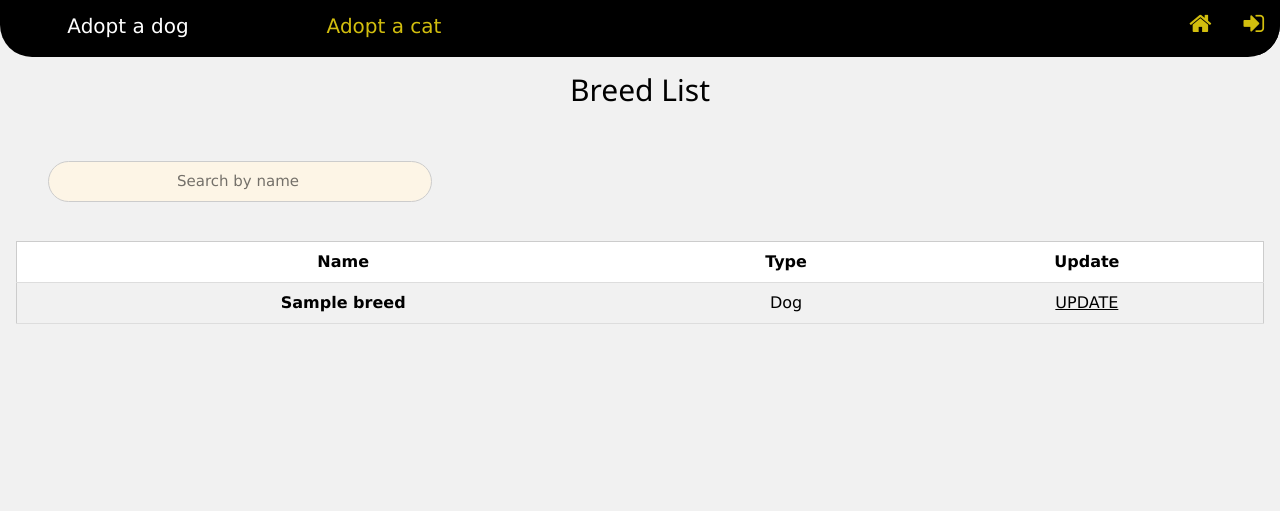
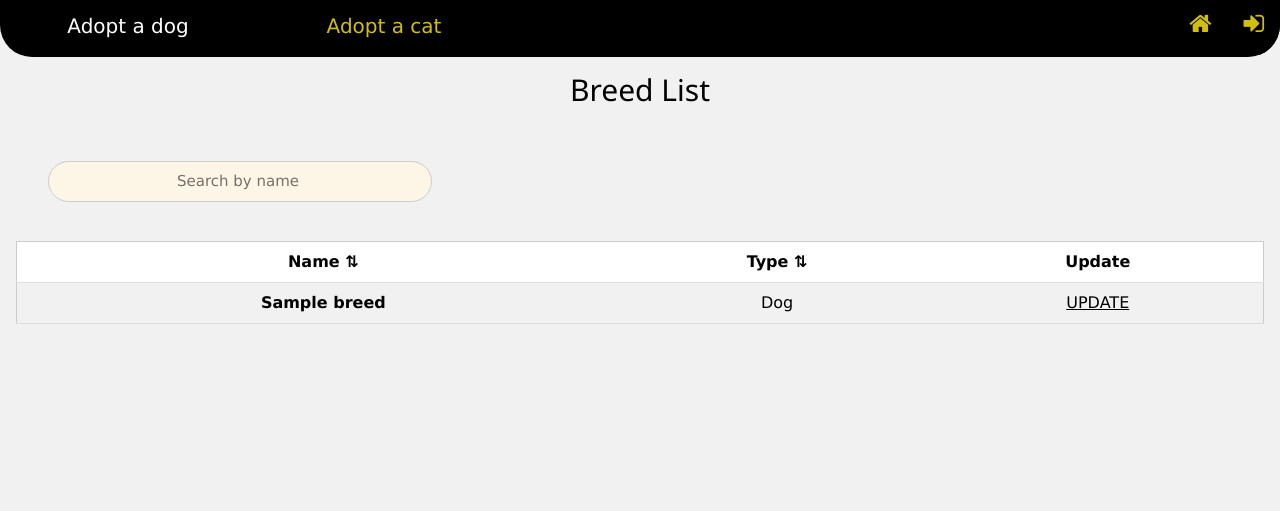
Before and after one commit to diana-shyrokikh/pet-shelter-site, a Django app: page /breeds/ in a window 1280 px wide. Shown: the top 511 px of the page. Run offline with Django 4.2, Linux system fonts and the light colour scheme; tables that the repository leaves empty hold one stand-in row (values such as "Sample post").

Commit message:
Added sorting in breed_list.html table

```diff
--- a/templates/shelter/breed_list.html
+++ b/templates/shelter/breed_list.html
@@ -17,10 +17,10 @@
           </p>
         </form>
       </div>
-      <table class="w3-table-all w3-centered" style="font-size: 16px">
+      <table id="Table" class="w3-table-all w3-centered" style="font-size: 16px">
         <tr>
-          <th>Name</th>
-          <th>Type</th>
+          <th style="cursor: pointer;" onclick="sortTable(0)">Name &#x21c5;</th>
+          <th style="cursor: pointer;" onclick="sortTable(0)">Type &#x21c5;</th>
           <th>Update</th>
         </tr>
         {% for breed in breed_list %}
@@ -41,4 +41,6 @@
     {% endif %}
 
   </div>
+  <script src="{% static 'js/sort-table.js' %}"></script>
+
 {% endblock %}
```
